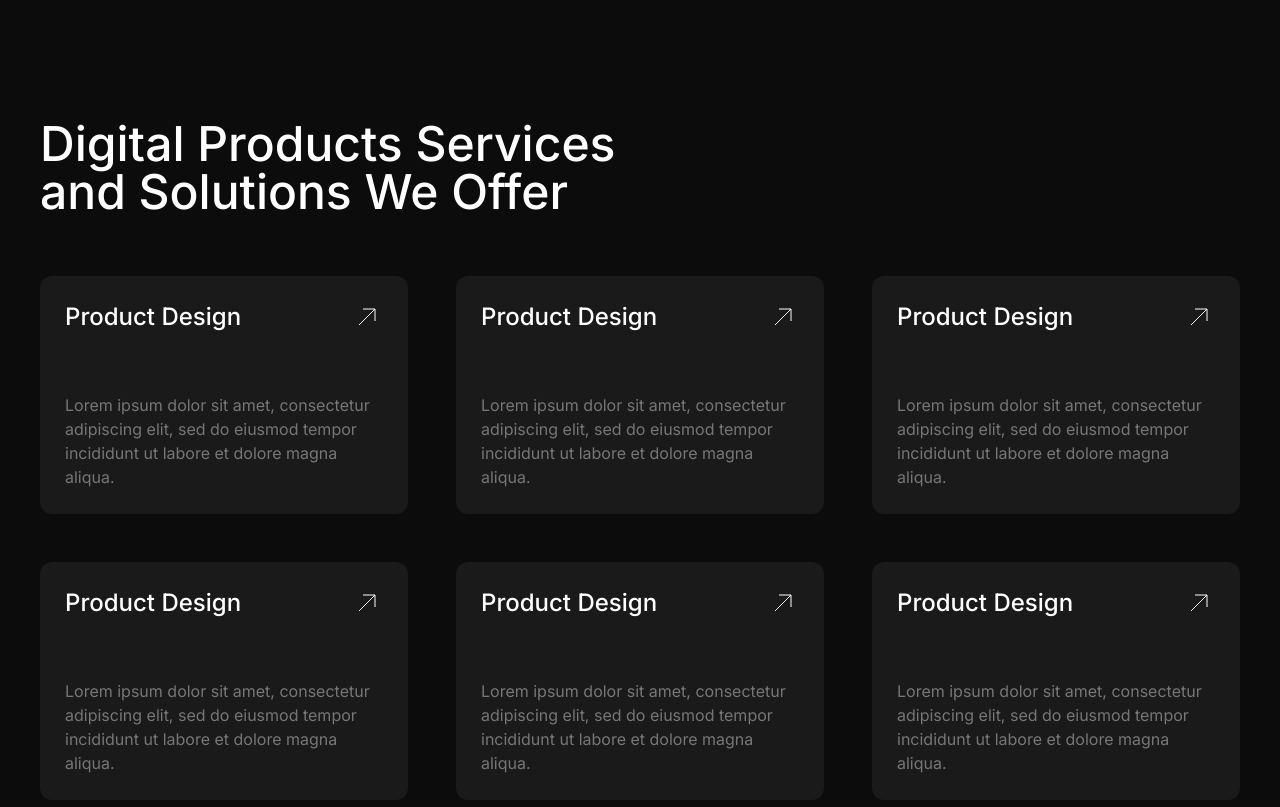
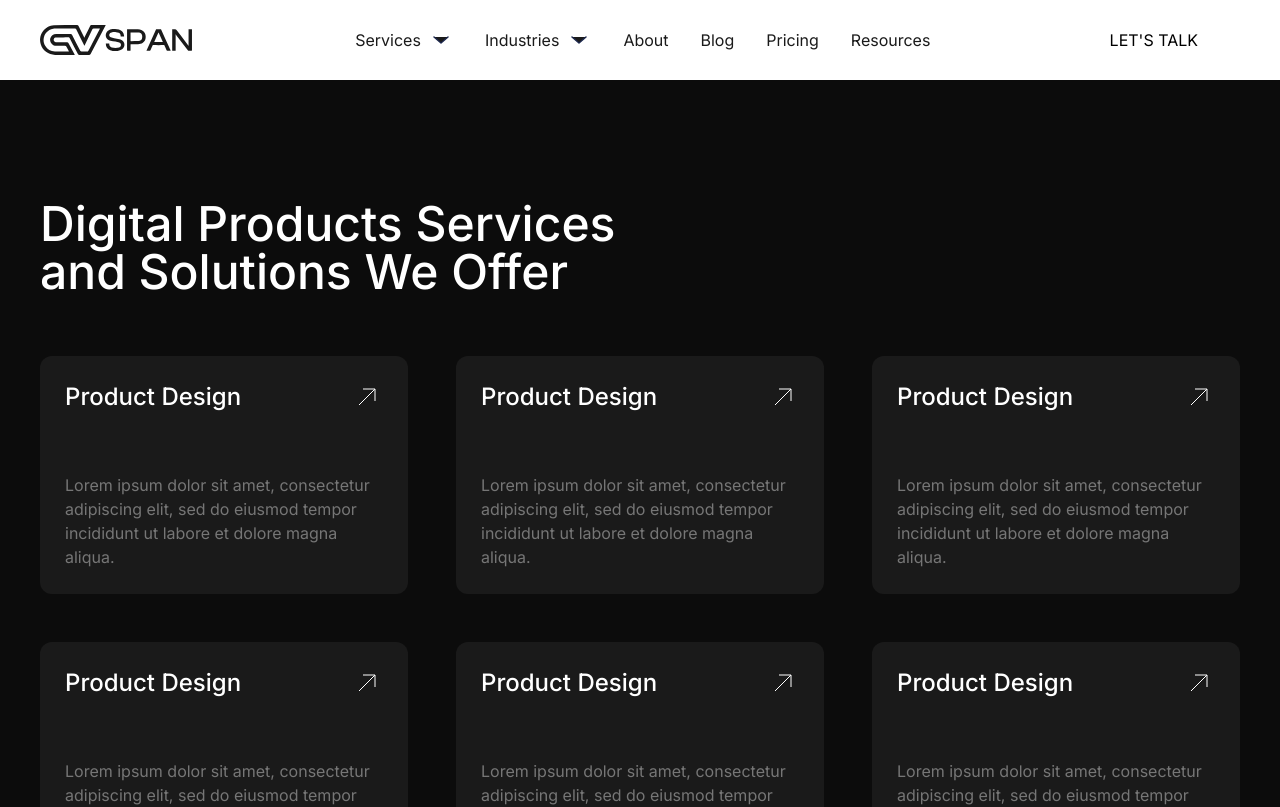
Before and after one commit to cvspan/cvspan-web, a Next.js app: page / in a window 1280 px wide. Shown: the top 807 px of the page. Built offline with nearby package versions, Linux system fonts and the light colour scheme.

Commit message:
Import Navbar and DigitalProducts

```diff
--- a/src/components/molecules/layout/navbar/NavDropDown/index.tsx
+++ b/src/components/molecules/layout/navbar/NavDropDown/index.tsx
@@ -1,23 +1,18 @@
 import React from 'react';
 import Link from 'next/link';
-import { NavbarList, SubNavbarList } from '../layout/navbar/types';
+import { NavbarList, SubNavbarList } from '../types';
 
-const LetsTalk = ({ isLight }: { isLight: boolean }) => (
+const LetsTalk = () => (
     <div className="h-full">
         <div className="bg relative flex h-full flex-col justify-between rounded-r-3xl py-12 pe-2 ps-8">
             <div className="flex flex-shrink-0 flex-col gap-y-1">
-                <h1 className={`text-5xl font-extrabold ${isLight ? 'text-black' : 'text-white'}`}>
-                    HAVE AN IDEA IN MIND
-                </h1>
+                <h1 className={'text-5xl font-extrabold text-white'}>HAVE AN IDEA IN MIND</h1>
 
-                <div className={`text-lg font-normal ${isLight ? 'text-black' : 'text-white'}`}>
+                <div className={'text-lg font-normal text-white'}>
                     Let`s create amazing digital experiences together
                 </div>
             </div>
-            <Link
-                href="/"
-                className={`inline-flex flex-shrink-0 items-center gap-x-[40px] text-[34px] ${isLight ? 'text-black' : 'text-white'}`}
-            >
+            <Link href="/" className="inline-flex flex-shrink-0 items-center gap-x-[40px] text-[34px] text-white">
                 <span>LET{`'S`} TALK</span>
                 <svg xmlns="http://www.w3.org/2000/svg" width="40" height="40" viewBox="0 0 40 40" fill="currentColor">
                     <path d="M1.90476 0L1.82466 5.38679L30.8036 5.3869L0 36.1905L3.80952 40L34.6131 9.19643L34.6132 38.0954L40 38.0952C40 24.1486 40 13.3486 40 0H1.90476Z" />
@@ -27,7 +22,7 @@ const LetsTalk = ({ isLight }: { isLight: boolean }) => (
     </div>
 );
 
-export const NavDropDownService = ({ isLight, links }: { isLight: boolean; links: NavbarList[] }) => {
+export const NavDropDownService = ({ links }: { links: NavbarList[] }) => {
     return (
         <div>
             <div>
@@ -57,7 +52,7 @@ export const NavDropDownService = ({ isLight, links }: { isLight: boolean; links
                         </div>
                     </div>
                     <div className="col-span-5">
-                        <LetsTalk isLight={isLight} />
+                        <LetsTalk />
                     </div>
                 </div>
             </div>
@@ -65,7 +60,7 @@ export const NavDropDownService = ({ isLight, links }: { isLight: boolean; links
     );
 };
 
-export const NavDropDownIndustry = ({ isLight, links }: { isLight: boolean; links: NavbarList[] }) => {
+export const NavDropDownIndustry = ({ links }: { links: NavbarList[] }) => {
     return (
         <div>
             <div>
@@ -95,7 +90,7 @@ export const NavDropDownIndustry = ({ isLight, links }: { isLight: boolean; link
                         </div>
                     </div>
                     <div className="col-span-2">
-                        <LetsTalk isLight={isLight} />
+                        <LetsTalk />
                     </div>
                 </div>
             </div>
--- a/src/components/molecules/layout/navbar/components/index.tsx
+++ b/src/components/molecules/layout/navbar/components/index.tsx
@@ -44,7 +44,7 @@ export const NavMenu = ({
                             onIndexChanged(1);
                         }}
                         type="button"
-                        className={`inline-flex text-base font-normal ${isLight ? 'text-black' : 'text-white'}`}
+                        className={`inline-flex text-base font-normal ${isLight ? 'text-[#1a1a1a]' : 'text-white'}`}
                     >
                         <span className="pe-2">Services</span>
                         <svg
@@ -65,8 +65,8 @@ export const NavMenu = ({
                     </button>
                 </div>
                 {currentIndex === 1 && (
-                    <div ref={ref} className="absolute left-0 top-[100%] mt-12 ps-16">
-                        <NavDropDownService links={NavButtons[0].links} isLight={isLight} />
+                    <div ref={ref} className="absolute left-0 top-[100%] z-[200] mt-12 ps-16">
+                        <NavDropDownService links={NavButtons[0].links} />
                     </div>
                 )}
             </div>
@@ -77,7 +77,7 @@ export const NavMenu = ({
                             onIndexChanged(2);
                         }}
                         type="button"
-                        className={`inline-flex text-base font-normal ${isLight ? 'text-black' : 'text-white'}`}
+                        className={`inline-flex text-base font-normal ${isLight ? 'text-[#1a1a1a]' : 'text-white'}`}
                     >
                         <span className="pe-2">Industries</span>
                         <svg
@@ -98,14 +98,18 @@ export const NavMenu = ({
                     </button>
                 </div>
                 {currentIndex === 2 && (
-                    <div ref={ref} className="absolute left-[25%] top-[100%] mt-12 rounded-3xl ps-16">
-                        <NavDropDownIndustry links={NavButtons[1].links} isLight={isLight} />
+                    <div ref={ref} className="absolute left-[25%] top-[100%] z-[200] mt-12 rounded-3xl ps-16">
+                        <NavDropDownIndustry links={NavButtons[1].links} />
                     </div>
                 )}
             </div>
 
             {NavLinks.map((navLink: NavLink) => (
-                <Link href="/" className="text-base font-normal text-white" key={navLink.id}>
+                <Link
+                    href="/"
+                    className={`text-base font-normal ${isLight ? 'text-[#1a1a1a]' : 'text-white'} `}
+                    key={navLink.id}
+                >
                     {navLink.text}
                 </Link>
             ))}
@@ -118,7 +122,7 @@ export const NavLetsTalkButton = ({ isLight }: { isLight: boolean }) => {
         <button
             type="button"
             aria-label="Let's Talk"
-            className={`bg-blue-1000 inline-flex items-center gap-x-2 whitespace-nowrap text-nowrap rounded-2xl px-4 py-2 text-base ${isLight ? 'text-black' : 'text-white'}`}
+            className={`inline-flex items-center gap-x-2 whitespace-nowrap text-nowrap rounded-2xl bg-blue-1000 px-4 py-2 text-base ${isLight ? 'text-black' : 'text-white'}`}
         >
             LET{`'`}S TALK
             <svg xmlns="http://www.w3.org/2000/svg" width="18" height="18" viewBox="0 0 18 18" fill="none" className="">
--- a/src/components/pages/home/index.tsx
+++ b/src/components/pages/home/index.tsx
@@ -1,8 +1,10 @@
 import { DigitalProducts } from '@/components/molecules/layout/digitalProducts';
+import Navbar from '@/components/molecules/layout/navbar';
 import React from 'react';
 export default function Homepage() {
     return (
         <>
+            <Navbar light={true} />
             <DigitalProducts />
         </>
     );
```
